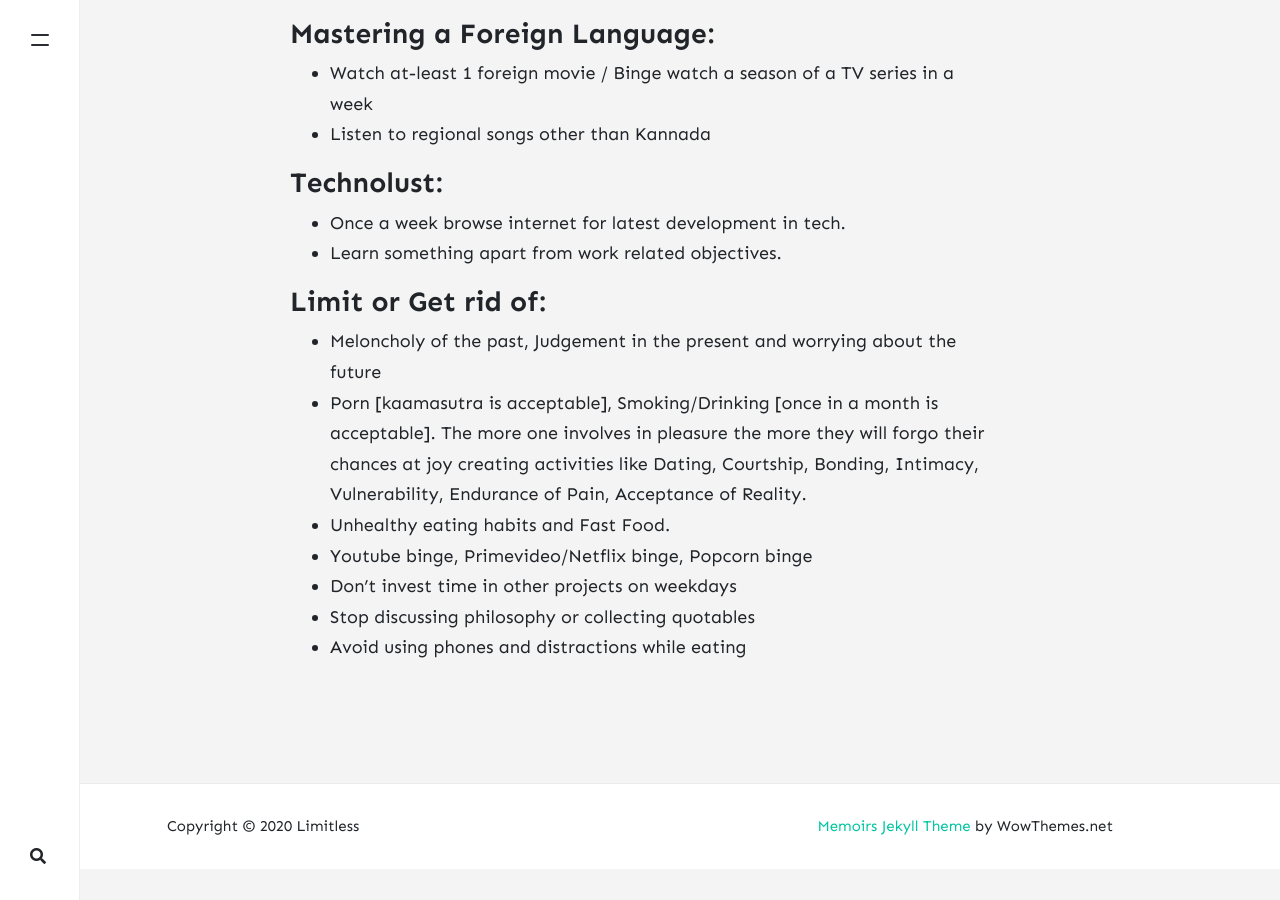
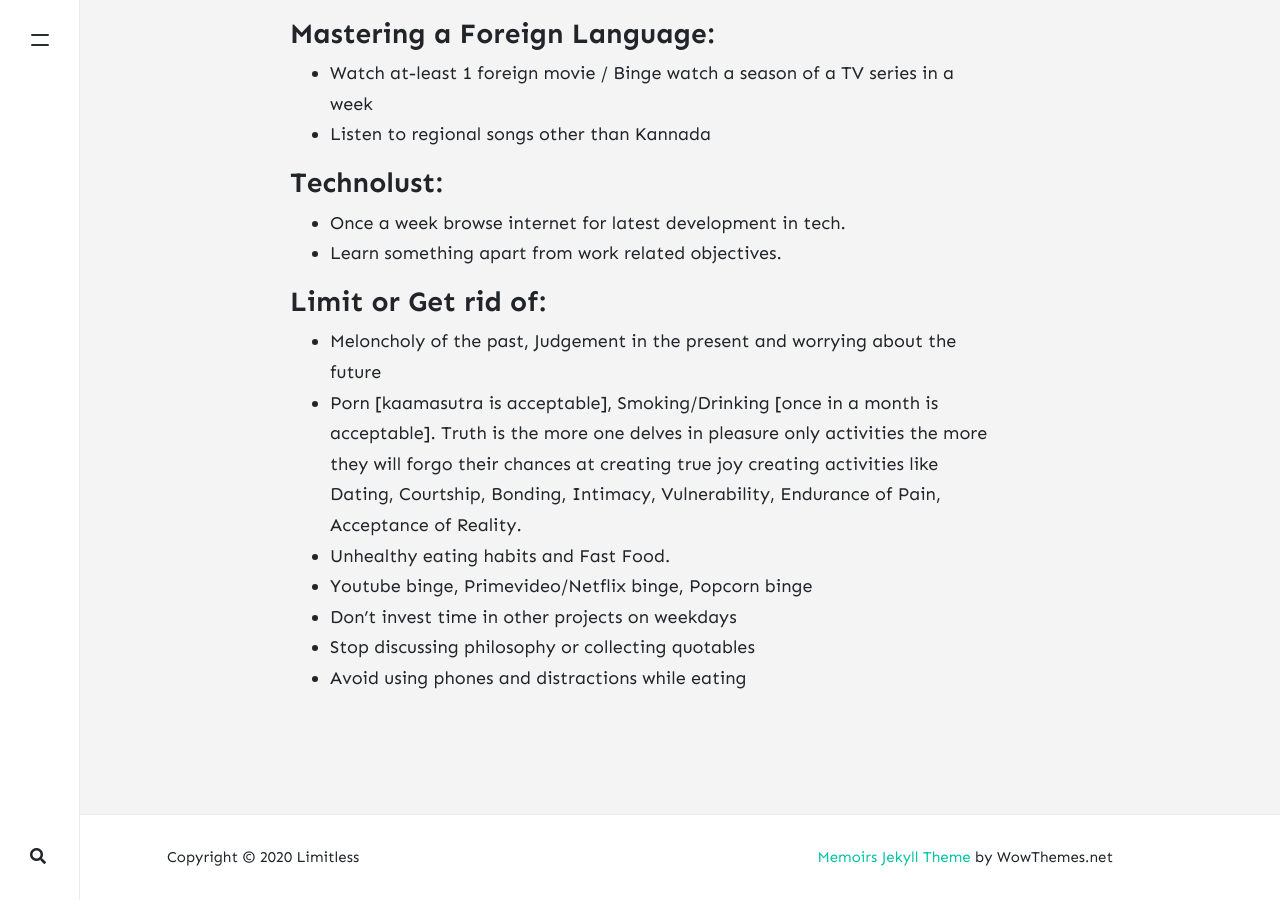
Before and after one commit to gowrav/gowrav.github.io, a Jekyll site: the page built from _pages/sa7i3nt.md, in a window 1280 px wide and 900 px high, scrolled down 1165 px. Built offline with Jekyll 4.4.1, drawn with Linux system fonts in a browser that asks for light colours; nearby versions of some CDN libraries; comment, search, counter and statistics services are not loaded; before the commit the page ends 2034 px from its top, so only the background shows below that.

Commit message:
Update sa7i3nt.md

```diff
--- a/_pages/sa7i3nt.md
+++ b/_pages/sa7i3nt.md
@@ -53,7 +53,8 @@ Few of my ideas for a fulfilled life.
 
 ### Limit or Get rid of:
    * Meloncholy of the past, Judgement in the present and worrying about the future
-   * Porn [kaamasutra is acceptable], Smoking/Drinking [once in a month is acceptable]. The more one involves in pleasure the more they will forgo their chances at joy creating activities like Dating, Courtship, Bonding, Intimacy, Vulnerability, Endurance of Pain, Acceptance of Reality.
+   * Porn [kaamasutra is acceptable], Smoking/Drinking [once in a month is acceptable].
+   Truth is the more one delves in pleasure only activities the more they will forgo their chances at creating true joy creating activities like Dating, Courtship, Bonding, Intimacy, Vulnerability, Endurance of Pain, Acceptance of Reality.
    * Unhealthy eating habits and Fast Food.
    * Youtube binge, Primevideo/Netflix binge, Popcorn binge
    * Don't invest time in other projects on weekdays
```
